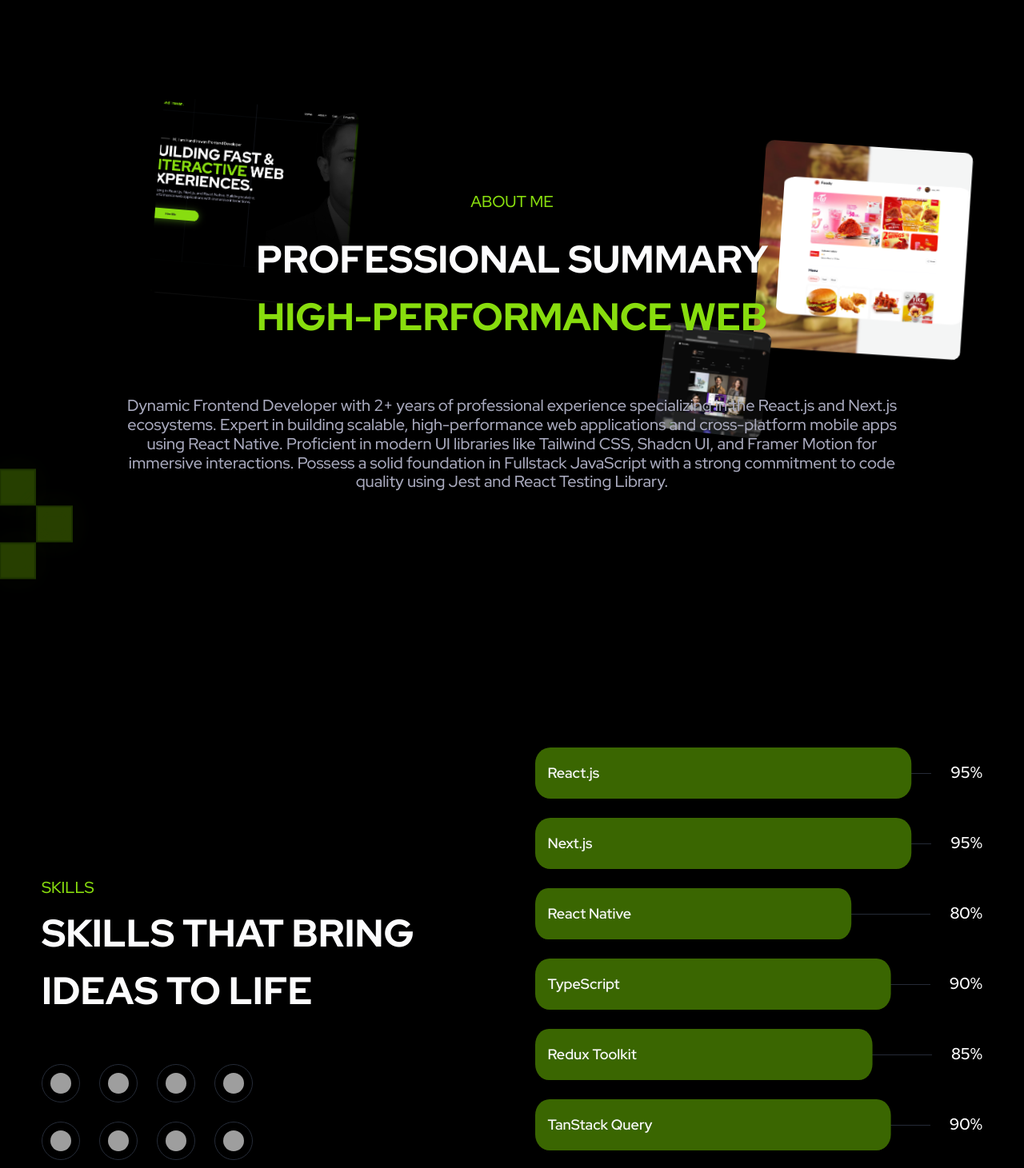
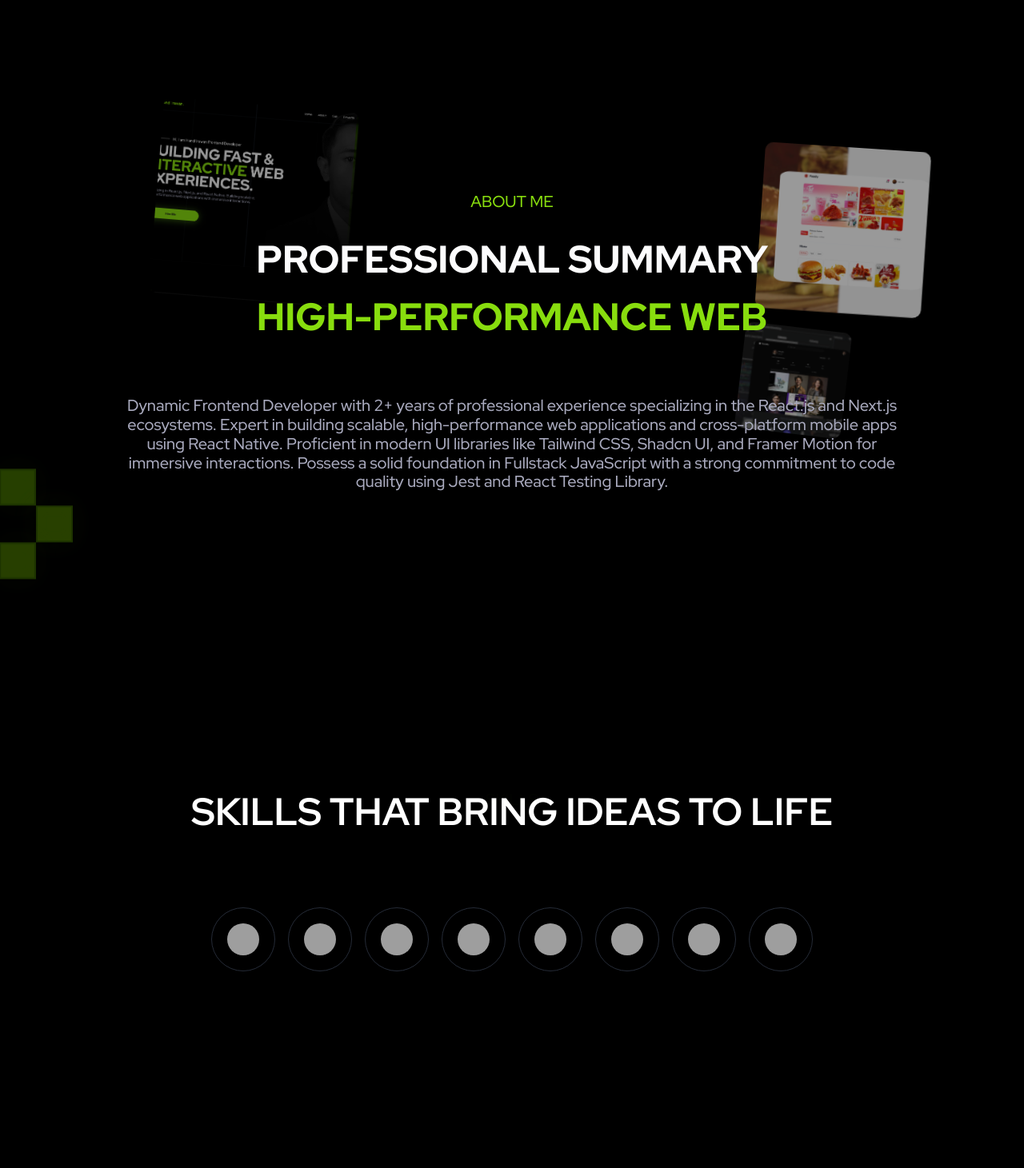
Before and after one commit to hanssav/wph-portofolio-8, a Next.js app: page / in a window 1280 px wide. Shown: the part 1560-3021 px from the top of the page at 80% size. Built offline with nearby package versions, Linux system fonts and the light colour scheme; grey boxes are pictures that could not be loaded.

Commit message:
fix/animation delete layout unused
Signed-off-by: hanssav <handihandi40@gmail.com>

```diff
--- a/src/app/page.tsx
+++ b/src/app/page.tsx
@@ -15,7 +15,7 @@ export default function Home() {
       <ServiceSection />
       <AboutSection />
       <SkillsSection />
-      <ExperienceSection />
+      {/* <ExperienceSection /> */}
       <WorkSection />
       <PortfolioSection />
       <ContactSection />
--- a/src/components/page/about/index.tsx
+++ b/src/components/page/about/index.tsx
@@ -51,6 +51,7 @@ const AboutSection = () => {
               sizes={item.imageSizes}
               className='object-cover'
             />
+            <div className='absolute inset-0 bg-black/40' />
           </motion.div>
         )}
       </Mapper>
--- a/src/components/page/experience/partials/experience-item.tsx
+++ b/src/components/page/experience/partials/experience-item.tsx
@@ -22,25 +22,25 @@ const cardAnimation = (isMe: boolean): CardAnimation => {
       x: 0,
       y: 0,
       opacity: 1,
-      transition: { duration: 0.65, ease: EASE_OUT },
+      transition: { duration: 0.5, ease: EASE_OUT },
     },
   };
 
   const root: MotionProps = {
     initial: 'initial',
     whileInView: 'inView',
-    viewport: { once: true, amount: 0.3, margin: '0px 0px -10% 0px' },
+    viewport: { once: true, amount: 0, margin: '0px 0px -200% 0px' },
     variants: {
       initial,
       inView: {
         x: 0,
         opacity: 1,
         transition: {
-          duration: 0.65,
+          duration: 0.5,
           ease: EASE_OUT,
           delay: 0.05,
           staggerChildren: 0.12,
-          delayChildren: 0.15,
+          delayChildren: 0.1,
         },
       },
     },
--- a/src/components/page/hero/content/index.tsx
+++ b/src/components/page/hero/content/index.tsx
@@ -38,7 +38,7 @@ const HeroContent = () => {
             animate={{ opacity: 1, scale: 1 }}
             transition={{
               duration: 0.8,
-              delay: 1,
+              delay: 0.5,
             }}
           >
             INTERACTIVE
--- a/src/components/page/hero/content/partials/action-button.tsx
+++ b/src/components/page/hero/content/partials/action-button.tsx
@@ -18,7 +18,7 @@ const ActionButton: React.FC<ActionButtonType> = ({ label }) => {
           opacity: 1,
           y: 0,
           transition: {
-            delay: 1.4,
+            delay: 0.8,
             duration: 0.8,
             ease: [0.25, 0.1, 0.25, 1],
           },
--- a/src/components/page/portfolio/index.tsx
+++ b/src/components/page/portfolio/index.tsx
@@ -16,7 +16,7 @@ const childAnimation: Variants = {
     opacity: 1,
     y: 0,
     transition: {
-      duration: 0.5,
+      duration: 0.4,
       ease: [0.25, 0.1, 0.25, 1],
     },
   },
@@ -25,21 +25,29 @@ const childAnimation: Variants = {
 const portfolioCardAnimation: Variants = {
   hover: {
     y: -8,
-    transition: { duration: 0.3, ease: [0.25, 0.1, 0.25, 1] },
+    transition: { duration: 0.25, ease: [0.25, 0.1, 0.25, 1] },
   },
 };
 
 const imageAnimation: Variants = {
   hover: {
     scale: 1.1,
-    transition: { duration: 0.4, ease: [0.25, 0.1, 0.25, 1] },
+    transition: { duration: 0.3, ease: [0.25, 0.1, 0.25, 1] },
+  },
+};
+
+const overlayAnimation: Variants = {
+  initial: { opacity: 0 },
+  hover: {
+    opacity: 1,
+    transition: { duration: 0.3, ease: [0.25, 0.1, 0.25, 1] },
   },
 };
 
 const titleAnimation: Variants = {
   hover: {
     x: 4,
-    transition: { duration: 0.3, ease: [0.25, 0.1, 0.25, 1] },
+    transition: { duration: 0.25, ease: [0.25, 0.1, 0.25, 1] },
   },
 };
 
@@ -54,7 +62,7 @@ const PortfolioSection = () => {
       className='content-container relative flex-col'
     >
       <motion.div
-        {...baseInViewAnimation(0.3, 1)}
+        {...baseInViewAnimation(0.2, 0.2)}
         className={cn(
           'base-container lg:gap-y-6xl md:gap-x-2xl md:gap-y-4xl gap-8',
           'grid grid-cols-1 md:grid-cols-2 lg:grid-cols-3'
@@ -68,6 +76,13 @@ const PortfolioSection = () => {
               whileHover='hover'
               variants={portfolioCardAnimation}
               className='space-y-lg group relative cursor-pointer'
+              onClick={() => {
+                if (portfolio.liveDemo) {
+                  window.open(portfolio.liveDemo, '_blank');
+                } else if (portfolio.github) {
+                  window.open(portfolio.github, '_blank');
+                }
+              }}
             >
               <motion.div className='relative aspect-361/270 w-full overflow-hidden rounded-2xl'>
                 <motion.div
@@ -81,6 +96,10 @@ const PortfolioSection = () => {
                     className='object-cover'
                     loading='lazy'
                     sizes='(max-width: 768px) 100vw, 50vw'
+                  />
+                  <motion.div
+                    variants={overlayAnimation}
+                    className='absolute inset-0 bg-black/50'
                   />
                 </motion.div>
               </motion.div>
--- a/src/components/page/skill/index.tsx
+++ b/src/components/page/skill/index.tsx
@@ -1,21 +1,27 @@
 'use client';
 
-import { SKILL_SECTION, SKILLS_DATA, SKILLS_LOGO } from '@/lib/constants/pages';
+import { SKILL_SECTION, SKILLS_LOGO } from '@/lib/constants/pages';
 import { SkillImage, SkillLogo, SkillLogoItem } from './partials/skill-logo';
-import { SKillPercent, SkillPercentItems } from './partials/skill-percent';
 import { Section } from '@/components/container';
+import { motion } from 'motion/react';
+import { baseInViewAnimation } from '@/lib/constants/animation/base-animation';
 
 const SkillsSection = () => {
   const { title, subTitle, id } = SKILL_SECTION;
   return (
     <Section.Root
       id={id}
-      className='base-container flex flex-wrap overflow-hidden lg:gap-[58px]'
+      className='base-container flex flex-col items-center justify-center overflow-hidden py-12 lg:py-20'
     >
-      <div className='flex-col-start flex-1 basis-80 gap-6 lg:gap-14'>
-        <Section.Content align='start'>
+      <motion.div
+        {...baseInViewAnimation(0.1, 0.2)}
+        className='flex flex-col items-center gap-8 py-8 lg:gap-16 lg:py-16'
+      >
+        <Section.Content align='center'>
           <Section.SubTitle>{subTitle}</Section.SubTitle>
-          <Section.Title> {title}</Section.Title>
+          <h1 className='mb-8 text-3xl font-bold text-white lg:text-5xl'>
+            {title}
+          </h1>
         </Section.Content>
         <SkillLogo>
           {SKILLS_LOGO.map((item) => (
@@ -24,12 +30,7 @@ const SkillsSection = () => {
             </SkillLogoItem>
           ))}
         </SkillLogo>
-      </div>
-      <SKillPercent>
-        {SKILLS_DATA.map((skill, idx) => (
-          <SkillPercentItems skill={skill} id={idx} key={skill.id} />
-        ))}
-      </SKillPercent>
+      </motion.div>
     </Section.Root>
   );
 };
--- a/src/components/page/skill/partials/skill-logo.tsx
+++ b/src/components/page/skill/partials/skill-logo.tsx
@@ -12,8 +12,8 @@ const mapperVariant: Variants = {
   animate: {
     opacity: 1,
     transition: {
-      staggerChildren: 0.1,
-      delayChildren: 0.1, // Reduced from 0.3
+      staggerChildren: 0.05,
+      delayChildren: 0.1,
     },
   },
 };
@@ -25,7 +25,7 @@ export const SkillLogo: React.FC<BaseComponent> = ({ children, className }) => {
       whileInView='animate'
       variants={mapperVariant}
       viewport={{ once: true, amount: 0.3, margin: '0px 0px -10% 0px' }}
-      className={cn('gap-3xl grid grid-cols-4', className)}
+      className={cn('gap-4 grid grid-cols-3 md:grid-cols-4 lg:grid-cols-6 xl:grid-cols-8', className)}
     >
       {children}
     </motion.div>
@@ -67,7 +67,7 @@ export const SkillLogoItem: React.FC<BaseComponent> = ({
       onHoverStart={() => setIsHovered(true)}
       onHoverEnd={() => setIsHovered(false)}
       className={cn(
-        'flex-center group relative size-12 cursor-pointer rounded-full p-[4.8px]',
+        'flex-center group relative size-20 cursor-pointer rounded-full p-[4.8px]',
         'border border-neutral-800',
         className
       )}
@@ -87,14 +87,8 @@ export const SkillLogoItem: React.FC<BaseComponent> = ({
 
 export const SkillImage: React.FC<{ item: SkillsLogoType }> = ({ item }) => {
   return (
-    <div className='relative size-[26.24px] overflow-hidden rounded-full'>
-      <Image
-        fill
-        src={item.src}
-        alt={item.src}
-        unoptimized
-        sizes='26px'
-      />
+    <div className='relative size-[40px] overflow-hidden rounded-full'>
+      <Image fill src={item.src} alt={item.src} unoptimized sizes='40px' />
     </div>
   );
 };
--- a/src/lib/constants/animation/base-animation.ts
+++ b/src/lib/constants/animation/base-animation.ts
@@ -7,7 +7,7 @@ export const floatAnimation: Partial<MotionProps> = {
     scale: [1, 1.02, 1],
   },
   transition: {
-    duration: 8,
+    duration: 6,
     repeat: Infinity,
     ease: 'easeInOut',
   },
@@ -21,7 +21,7 @@ export const figure8Animation: Partial<MotionProps> = {
     scale: [1, 1.05, 1, 1.05, 1],
   },
   transition: {
-    duration: 12,
+    duration: 8,
     repeat: Infinity,
     ease: 'easeInOut',
   },
@@ -34,7 +34,7 @@ export const orbitAnimation: Partial<MotionProps> = {
     rotate: [0, 10, 0, -10, 0],
   },
   transition: {
-    duration: 10,
+    duration: 7,
     repeat: Infinity,
     ease: 'linear',
   },
@@ -48,7 +48,7 @@ export const waveAnimation: Partial<MotionProps> = {
     scale: [1, 1.03, 1, 1.03, 1],
   },
   transition: {
-    duration: 11,
+    duration: 8,
     repeat: Infinity,
     ease: 'easeInOut',
   },
@@ -67,7 +67,7 @@ export const baseInViewAnimation: (
       y: 0,
       opacity: 1,
       transition: {
-        duration: 0.5,
+        duration: 0.4,
         ease: [0.25, 0.1, 0.25, 1],
         delayChildren,
         staggerChildren,
--- a/src/lib/constants/animation/text-group-animation.ts
+++ b/src/lib/constants/animation/text-group-animation.ts
@@ -9,7 +9,7 @@ export const textAnimation: Partial<MotionProps> = {
         // every child show in 0.2
         staggerChildren: 0.2,
         // delay after parent
-        delayChildren: 0.3,
+        delayChildren: 0.1,
       },
     },
   },
@@ -26,7 +26,7 @@ export const childTextAnimation: Variants = {
     y: 0,
     opacity: 1,
     transition: {
-      duration: 0.8,
+      duration: 0.6,
       ease: [0.25, 0.1, 0.25, 1],
     },
   },
--- a/src/lib/constants/pages/about.ts
+++ b/src/lib/constants/pages/about.ts
@@ -93,15 +93,16 @@ export const ABOUT_IMAGE: AboutImageType[] = [
       sm:left-auto sm:right-[15%] sm:translate-x-0 sm:top-8
       md:right-[10%] md:top-12
       lg:top-24 lg:left-[calc(50%+300px)] lg:right-auto
+      brightness-[0.7],
     `,
     size: `
       min-h-[134px] min-w-[134px]
       sm:w-[180px] sm:h-[180px]
       md:w-[240px] md:h-[240px]
-      lg:w-[250px] lg:h-[250px]
+      lg:w-[200px] lg:h-[200px]
     `,
     imageSizes: `
-      (min-width: 1024px) 250px,
+      (min-width: 1024px) 200px,
       (min-width: 768px) 240px,
       (min-width: 640px) 180px,
       134px
@@ -115,7 +116,7 @@ export const ABOUT_IMAGE: AboutImageType[] = [
       absolute top-[164px] left-[calc(50%)] -translate-x-1/2
       sm:top-[190px]
       md:top-[250px]
-      lg:top-[calc(50%)] lg:left-[calc(50%+240px)]
+      lg:top-[calc(50%)] lg:left-[calc(50%+340px)]
       brightness-[0.6],
     `,
     size: `
```
